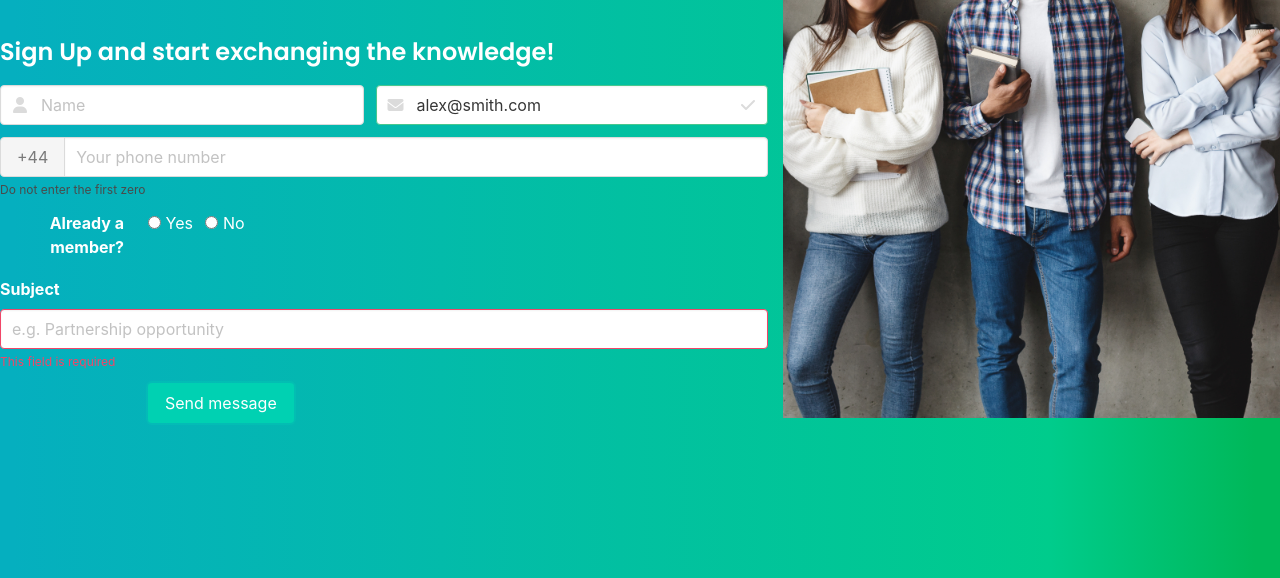
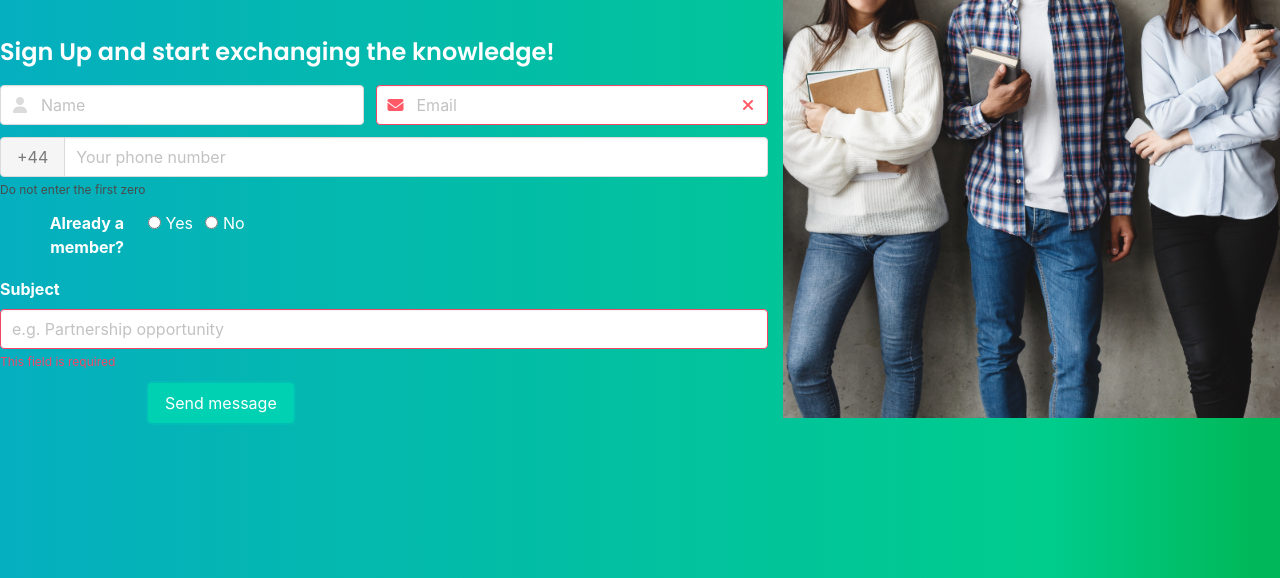
Before and after one commit to yoqub98/DEMO, a plain HTML site: page index.html in a window 1280 px wide. Both pictures are taken after a click on the button "Send message". Shown: the part 222-800 px from the top of the page. Drawn offline with nearby package versions, Linux system fonts and the light colour scheme.

Commit message:
email validation

```diff
--- a/index.html
+++ b/index.html
@@ -31,12 +31,12 @@
                   </div>
                   <div class="field">
                     <p class="control is-expanded has-icons-left has-icons-right">
-                      <input class="input is-success" type="email" placeholder="Email" value="alex@smith.com">
+                      <input class="input is-success" id="email_id" type="email" placeholder="Email"  required >
                       <span class="icon is-small is-left">
-                        <i class="fas fa-envelope"></i>
+                        <i id="email_icon" class="fas fa-envelope"></i>
                       </span>
                       <span class="icon is-small is-right">
-                        <i class="fas fa-check"></i>
+                        <i id="email_icon2" class="fas fa-check"></i>
                       </span>
                     </p>
                   </div>
@@ -108,9 +108,33 @@
                 <div class="field-body">
                   <div class="field">
                     <div class="control">
-                      <button class="button is-primary">
+                      <button onclick="Validate()" class="button is-primary">
                         Send message
                       </button>
+                      <script>
+
+function Validate () {
+
+  var email_val = document.getElementById("email_id").value ;
+      if (/\S+@\S+\.\S+/.test(email_val)) {
+
+        document.getElementById("email_id").className = "input is-success";
+        document.getElementById("email_icon").style.removeProperty("color");
+    document.getElementById("email_icon2").className = "fas fa-check"
+    document.getElementById("email_icon2").style.removeProperty("color");
+    return true;
+  }
+  else {
+
+    document.getElementById("email_id").className = "input is-danger";
+    document.getElementById("email_icon").style = "color:#ff5967;";
+    document.getElementById("email_icon2").className = "fas fa-times"
+    document.getElementById("email_icon2").style = "color:#ff5967;"
+  return false ;
+}
+  }
+
+                      </script>
                     </div>
                   </div>
                 </div>
```
